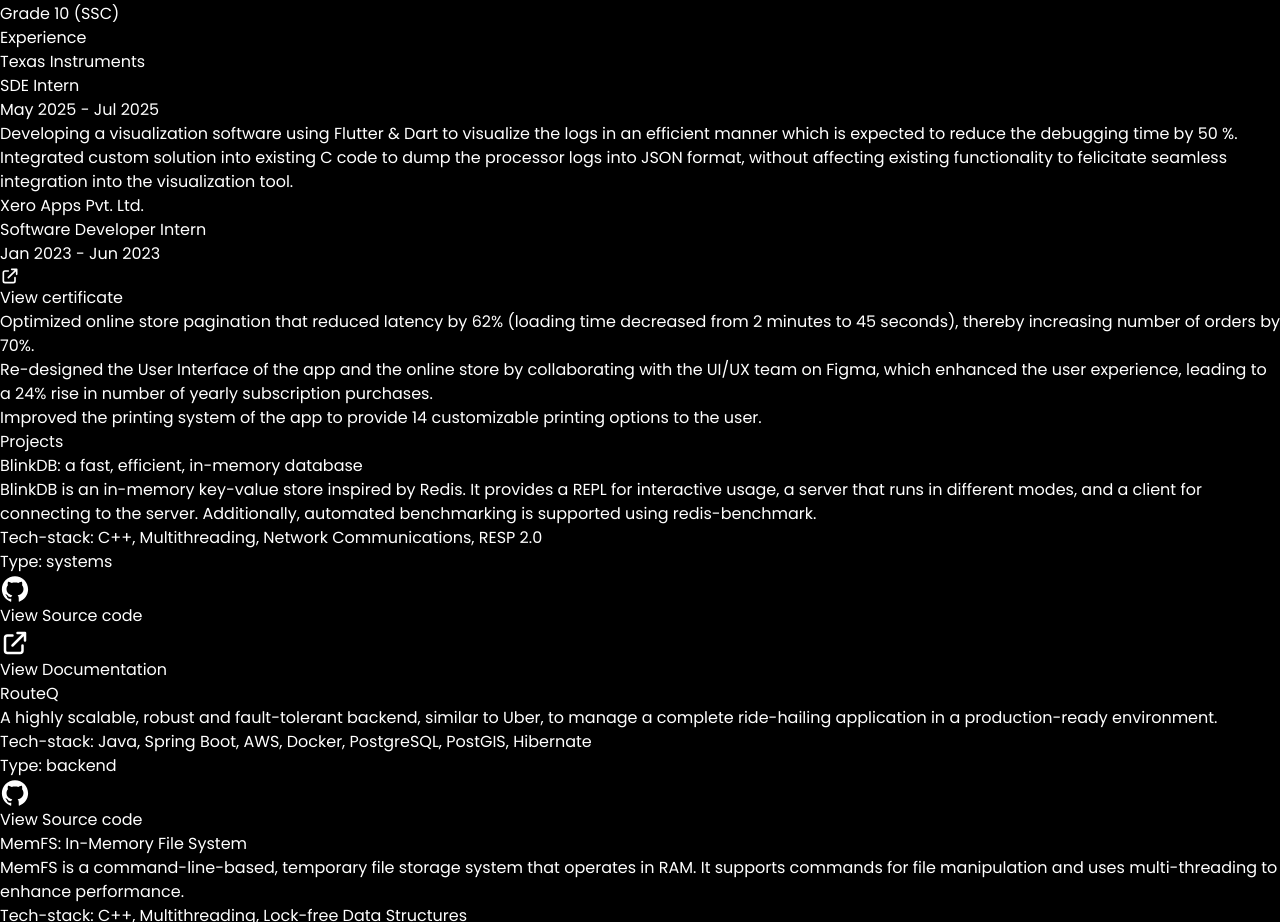
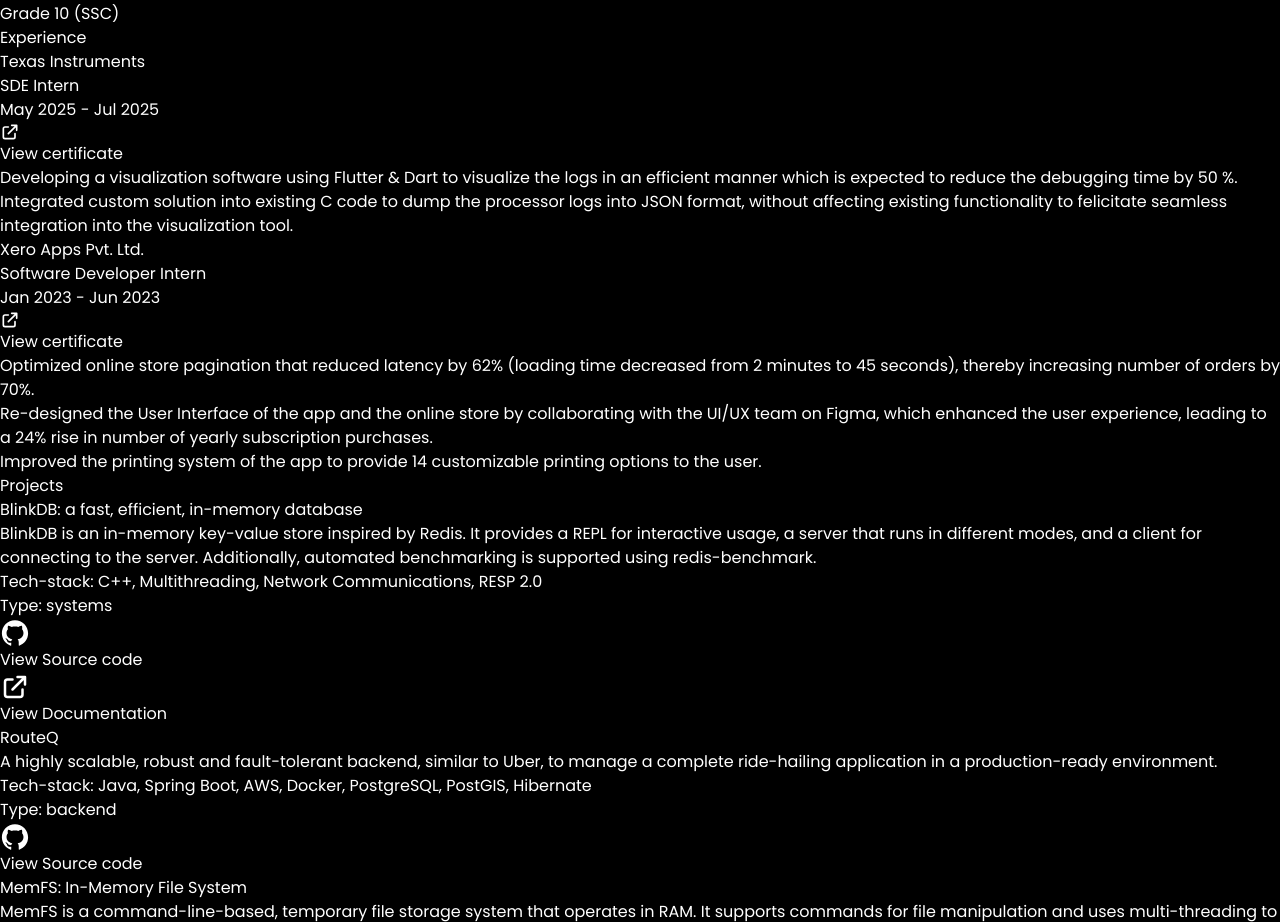
Before and after one commit to theVatsal3802/Portfolio-V2, a React (Vite) app: page / in a window 1280 px wide. Shown: the part 2180-3102 px from the top of the page. Built offline with nearby package versions, Linux system fonts and the light colour scheme.

Commit message:
Updated Internship Certificate for TI

```diff
--- a/src/data.js
+++ b/src/data.js
@@ -130,7 +130,7 @@
                 " Developing a visualization software using Flutter & Dart to visualize the logs in an efficient manner which is expected to reduce the debugging time by 50 %.",
                 " Integrated custom solution into existing C code to dump the processor logs into JSON format, without affecting existing functionality to felicitate seamless integration into the visualization tool.",
             ],
-            certificate: "",
+            certificate: "https://drive.google.com/file/d/1CqK9NWlb-jrABmhlagls8vrapwBl4-_O/view?usp=sharing",
         },
         {
             name: "Xero Apps Pvt. Ltd.",
```
Also changed, not shown: 1 other file (tests, documents, lock files or other folders).
